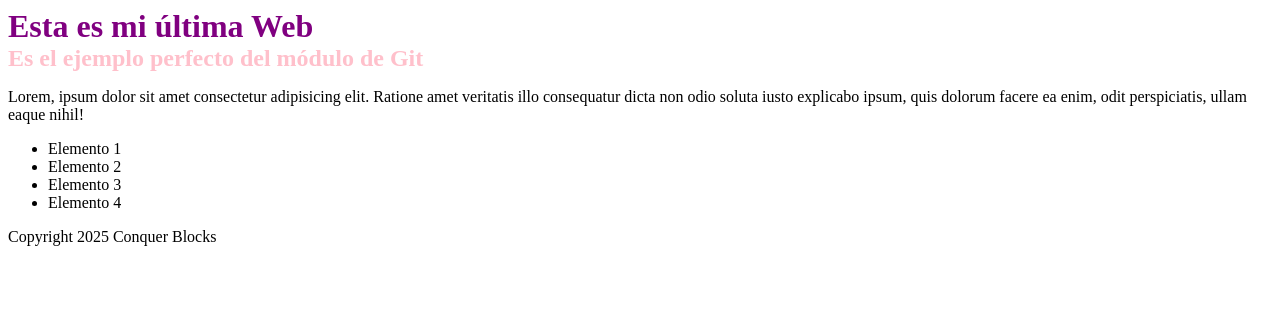
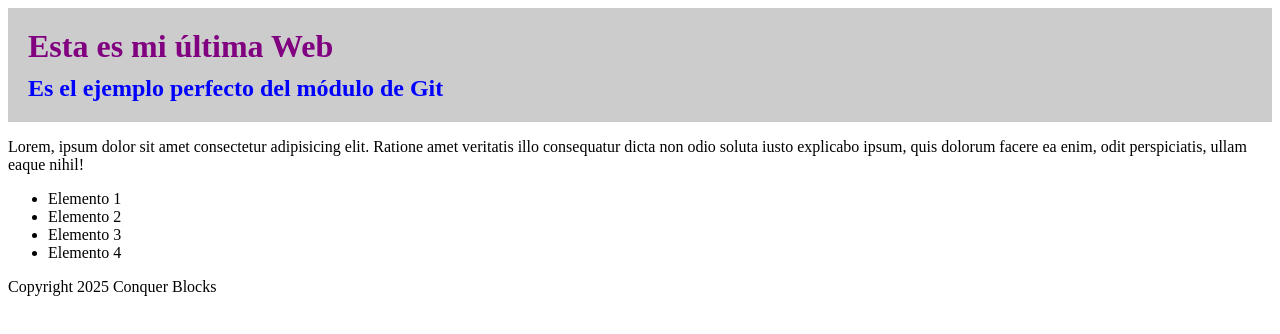
Before and after one commit to mariproa/proyecto1, a plain HTML site: page index.html in a window 1280 px wide. Drawn offline with Linux system fonts and the light colour scheme.

Commit message:
Creando readme.md

```diff
--- a/index.html
+++ b/index.html
@@ -7,8 +7,10 @@
     <link rel="stylesheet" href="style.css">
 </head>
 <body>
-    <h1>Esta es mi última Web</h1>
-    <h2>Es el ejemplo perfecto del módulo de Git</h2>
+    <header>
+        <h1>Esta es mi última Web</h1>
+        <h2>Es el ejemplo perfecto del módulo de Git</h2>
+    </header>
     <p>Lorem, ipsum dolor sit amet consectetur adipisicing elit. Ratione amet veritatis illo consequatur dicta non odio soluta iusto explicabo ipsum, quis dolorum facere ea enim, odit perspiciatis, ullam eaque nihil!</p>
     <ul>
         <li>Elemento 1</li>
--- a/style.css
+++ b/style.css
@@ -1,9 +1,15 @@
 h1 {
     color: purple;
     margin: 0;
+    margin-bottom: 10px;
 }
 
 h2 {
-    color: pink;
+    color: blue;
     margin: 0;
 }
+
+header {
+    background-color: #ccc;
+    padding: 20px;
+}
```
Also changed, not shown: 2 other files.
